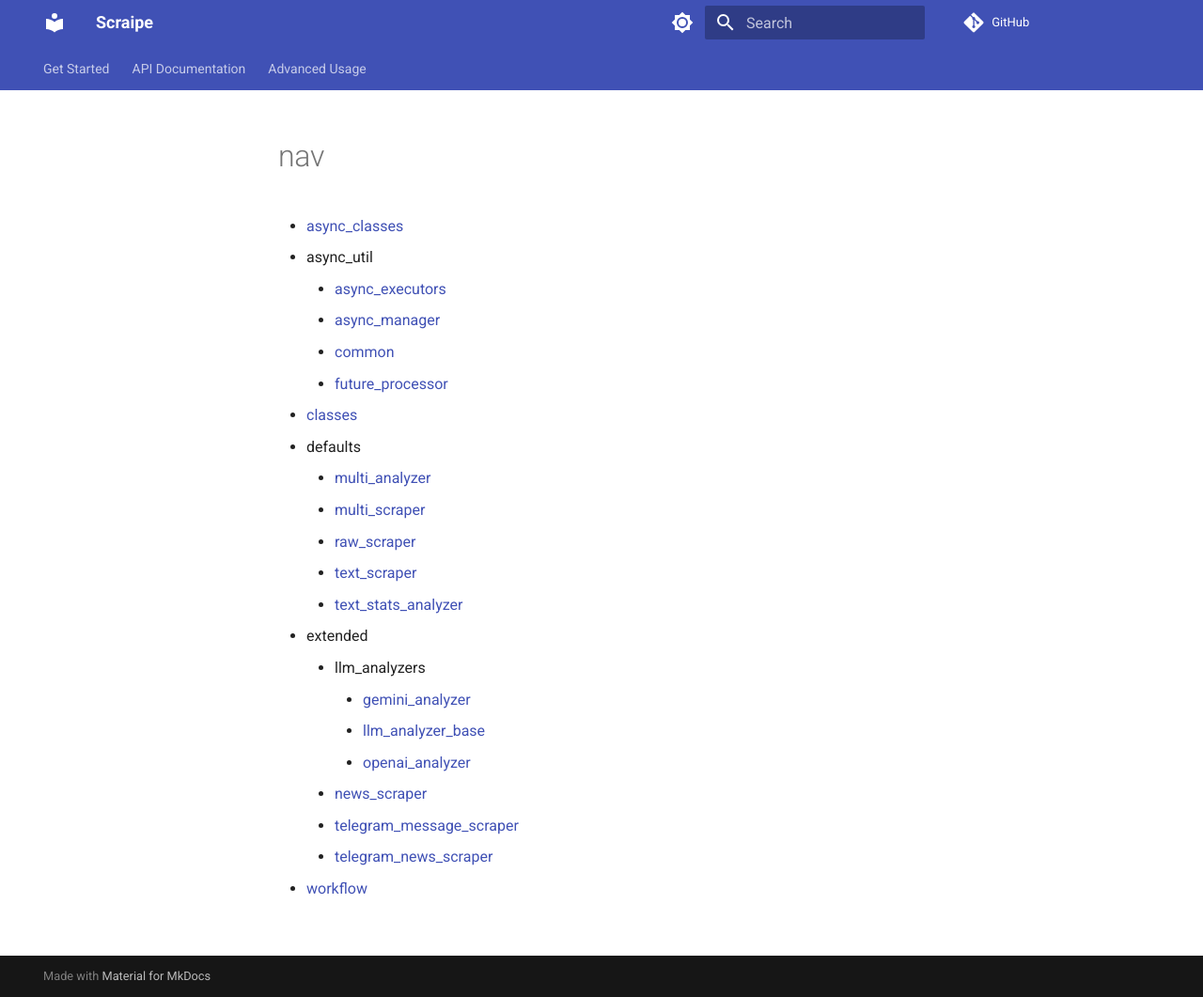
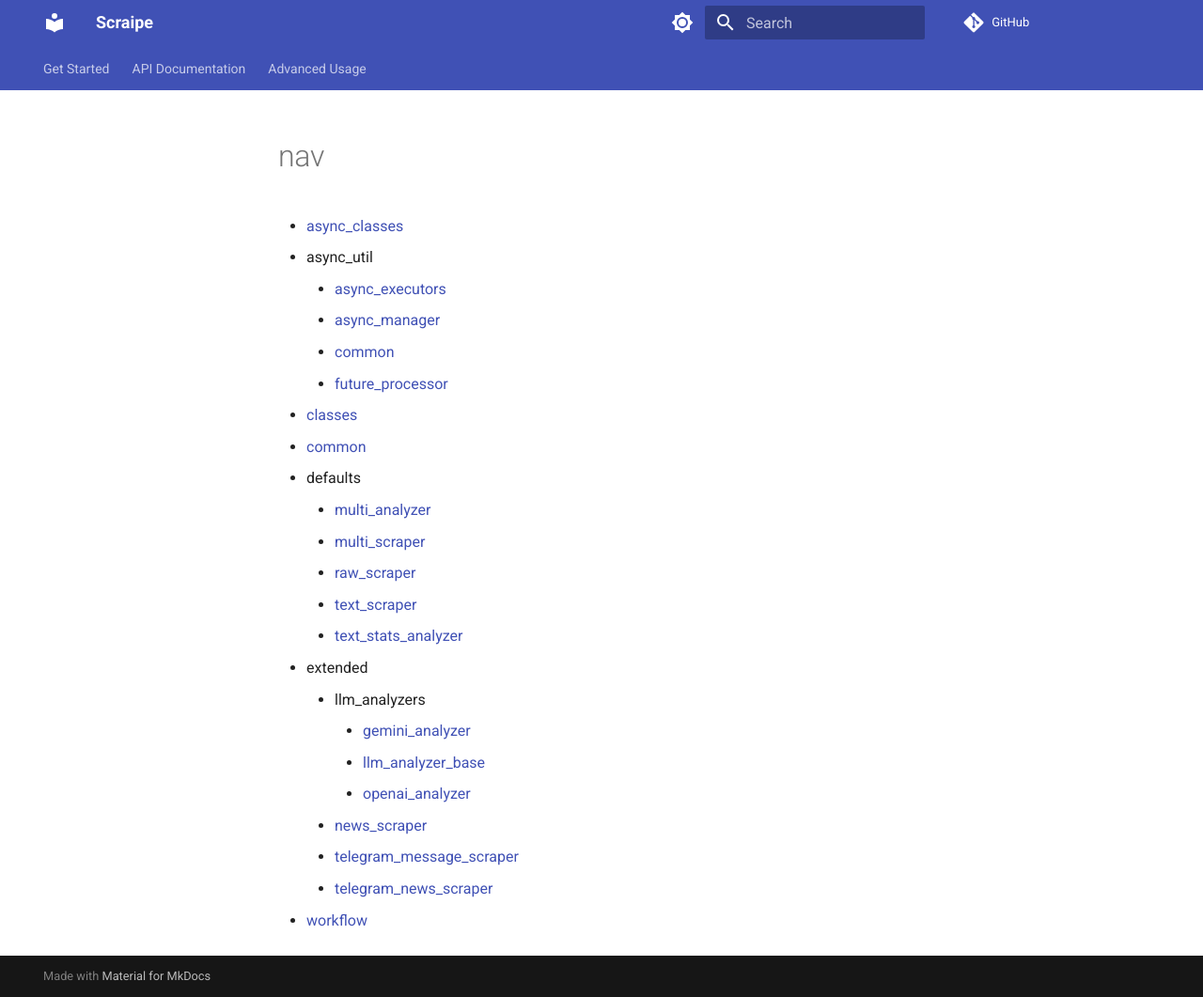
Before and after one commit to SnpM/scraipe, an MkDocs documentation site: the page built from docs/api/__nav__.md, in a window 1280 px wide and 1061 px high. Shown: the whole window at 94% size. Built offline with MkDocs 1.6.1 and Material for MkDocs 9.7.7, drawn with Linux system fonts in a browser that asks for light colours; comment, search, counter and statistics services are not loaded.

Commit message:
Update docs

```diff
--- a/docs/api/__nav__.md
+++ b/docs/api/__nav__.md
@@ -5,6 +5,7 @@
     * [common](async_util/common.md)
     * [future_processor](async_util/future_processor.md)
 * [classes](classes.md)
+* [common](common.md)
 * defaults
     * [multi_analyzer](defaults/multi_analyzer.md)
     * [multi_scraper](defaults/multi_scraper.md)
```
Also changed, not shown: docs/api/common.md (added, +1 -0 lines).
